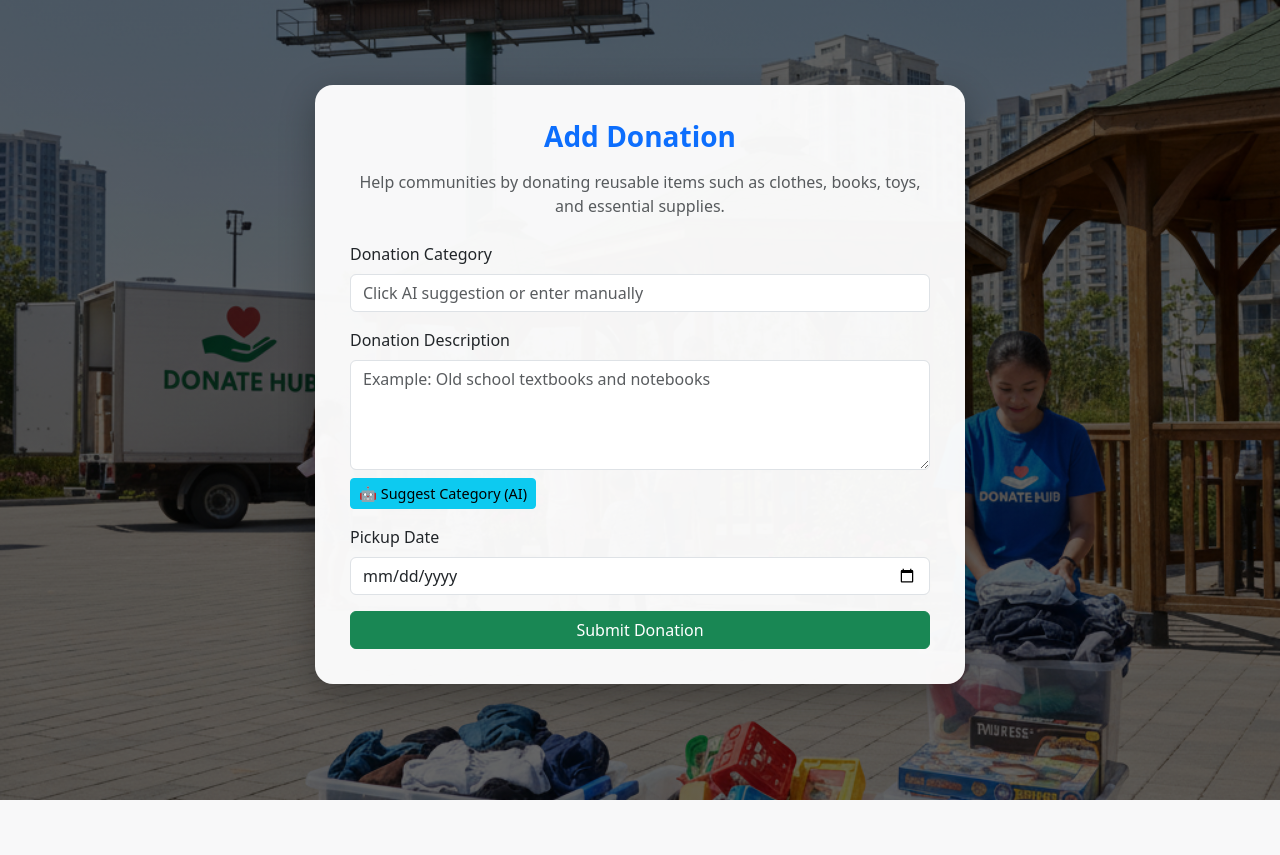
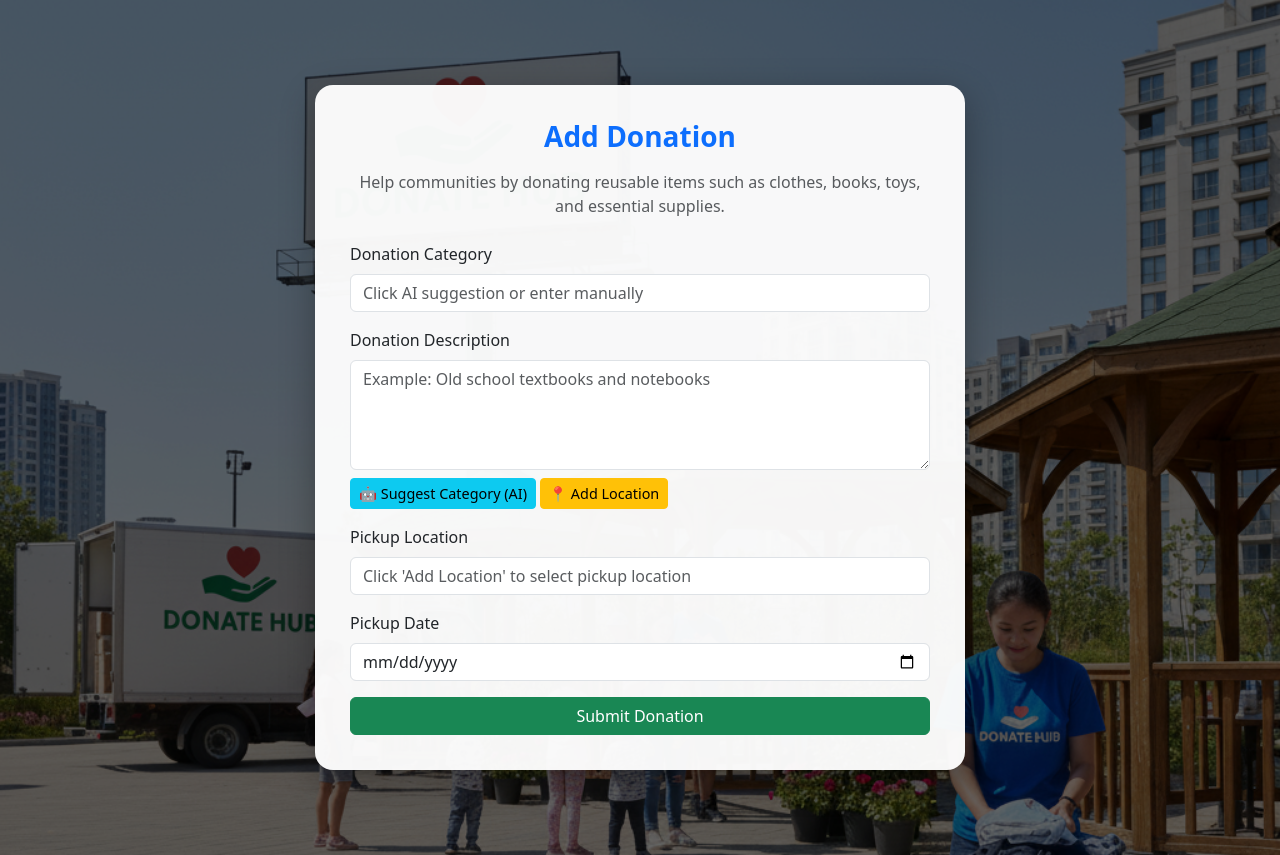
Before and after one commit to SachinPKy/DonateHub, a Django app: template templates/add_donation.html in a window 1280 px wide. Before the commit the page ends 800 px from the top, so only its background shows below. Run offline with Django 5.2, Linux system fonts and the light colour scheme; the template is opened without the code that fills it, so the values that code supplies are empty.

Commit message:
Enhance donation form with location features
Updated the HTML structure to include location input and buttons for AI category suggestion and location addition.

```diff
--- a/templates/add_donation.html
+++ b/templates/add_donation.html
@@ -5,11 +5,12 @@
     <meta charset="UTF-8" />
     <meta name="viewport" content="width=device-width, initial-scale=1.0" />
     <title>Add Donation | DonateHub</title>
+
     <link rel="icon" href="{% static 'favicon.ico' %}">
-  <link rel="icon" type="image/png" sizes="16x16" href="{% static 'images/favicon-16x16.png' %}">
-  <link rel="icon" type="image/png" sizes="32x32" href="{% static 'images/favicon-32x32.png' %}">
-  <link rel="apple-touch-icon" href="{% static 'images/apple-touch-icon.png' %}">
-  <link rel="manifest" href="{% static 'site.webmanifest' %}">
+    <link rel="icon" type="image/png" sizes="16x16" href="{% static 'images/favicon-16x16.png' %}">
+    <link rel="icon" type="image/png" sizes="32x32" href="{% static 'images/favicon-32x32.png' %}">
+    <link rel="apple-touch-icon" href="{% static 'images/apple-touch-icon.png' %}">
+    <link rel="manifest" href="{% static 'site.webmanifest' %}">
 
     <!-- Bootstrap CSS -->
     <link
@@ -28,7 +29,6 @@
         padding: 15px;
       }
 
-      /* Main Card */
       .donation-card {
         max-width: 650px;
         margin: 70px auto;
@@ -47,7 +47,6 @@
         font-size: 0.9rem;
       }
 
-      /* ===== MOBILE OPTIMIZATION ===== */
       @media (max-width: 576px) {
         body {
           padding: 10px;
@@ -125,6 +124,28 @@
             >
               🤖 Suggest Category (AI)
             </button>
+
+            <!-- ADD LOCATION BUTTON -->
+            <button
+              type="button"
+              class="btn btn-warning btn-sm mt-2 ai-btn"
+              onclick="getLocation()"
+            >
+              📍 Add Location
+            </button>
+          </div>
+
+          <!-- LOCATION FIELD -->
+          <div class="mb-3">
+            <label class="form-label">Pickup Location</label>
+            <input
+              type="text"
+              class="form-control"
+              name="location"
+              id="id_location"
+              placeholder="Click 'Add Location' to select pickup location"
+              readonly
+            />
           </div>
 
           <!-- PICKUP DATE -->
@@ -146,7 +167,7 @@
       </div>
     </div>
 
-    <!-- ================= AI FETCH SCRIPT ================= -->
+    <!-- ================= AI + LOCATION SCRIPT ================= -->
     <script>
       function getCategory() {
         const description = document
@@ -170,6 +191,26 @@
             alert("AI service unavailable. Please enter category manually.");
           });
       }
+
+      function getLocation() {
+        if (!navigator.geolocation) {
+          alert("Geolocation is not supported by your browser.");
+          return;
+        }
+
+        navigator.geolocation.getCurrentPosition(
+          (position) => {
+            const lat = position.coords.latitude.toFixed(6);
+            const lon = position.coords.longitude.toFixed(6);
+
+            document.getElementById("id_location").value =
+              "Latitude: " + lat + ", Longitude: " + lon;
+          },
+          () => {
+            alert("Unable to retrieve location. Please allow location access.");
+          }
+        );
+      }
     </script>
   </body>
 </html>
```
